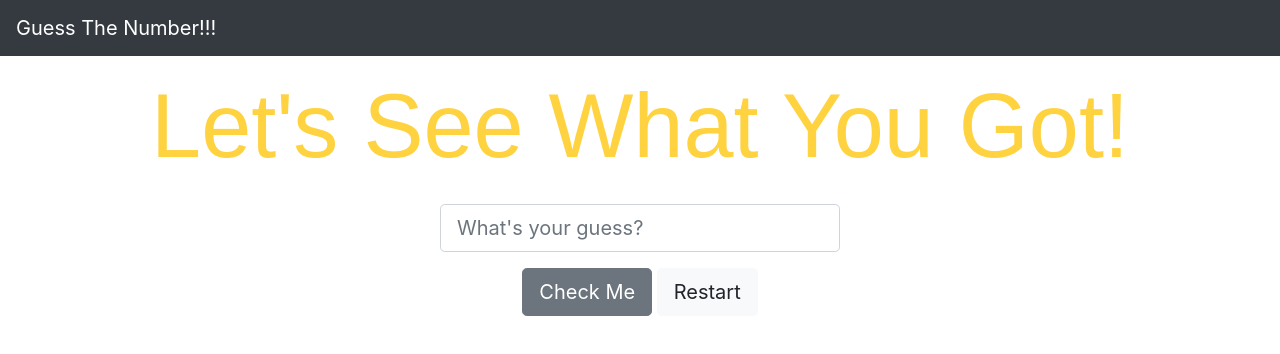
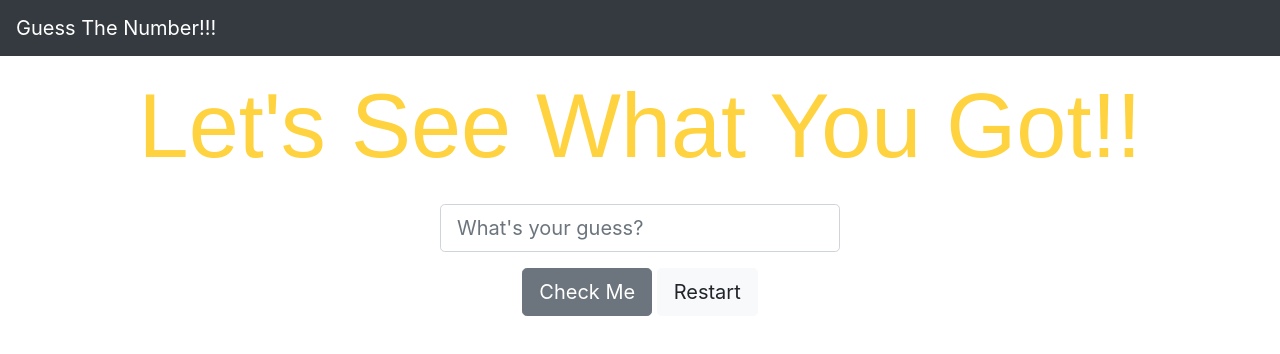
Before and after one commit to saywurdson/Projects, a plain HTML site: page Guess The Number Game/index.html in a window 1280 px wide. Drawn offline with nearby package versions, Linux system fonts and the light colour scheme.

Commit message:
commit to master

```diff
--- a/Guess The Number Game/index.html
+++ b/Guess The Number Game/index.html
@@ -14,7 +14,7 @@
     </nav>
     <main>
         <!-- This is where the content at the top of the screen -->
-        <h1 class="banner p-3">Let's See What You Got!</h1>
+        <h1 class="banner p-3">Let's See What You Got!!</h1>
         <div class="form-group ">
             <input id="number-guess" class="form-control form-control-lg" type="number" placeholder="What's your guess?">
         </div>
```
